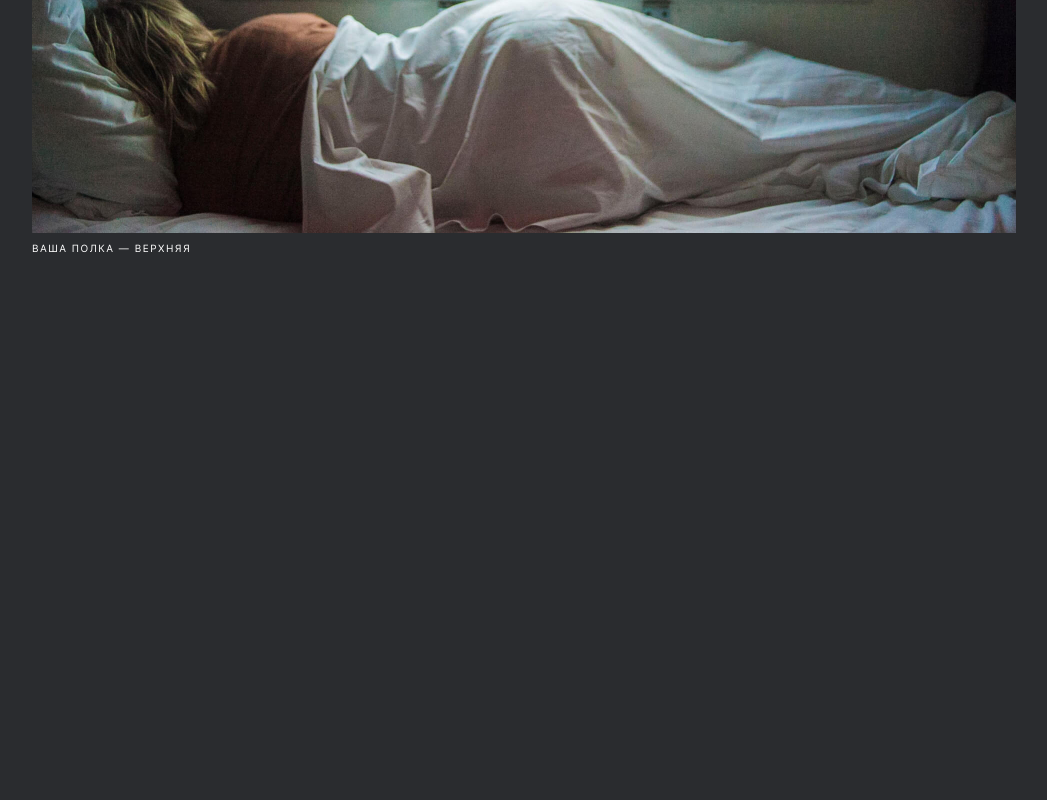
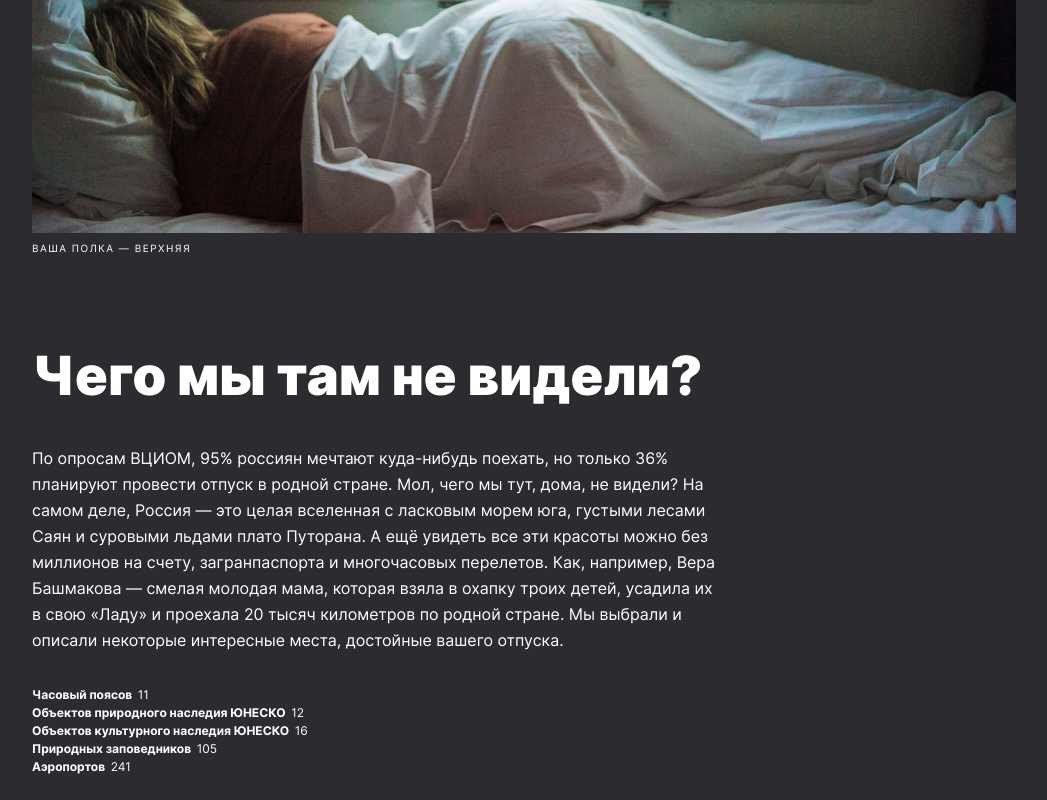
Before and after one commit to davinchi59/russian-travel, a plain HTML site: page index.html in a window 1280 px wide. Shown: the part 886-1686 px from the top of the page, without its empty margins (116-1163 px from the left). Before the commit the page ends 1165 px from the top, so only its background shows below. Drawn offline with Linux system fonts and the light colour scheme.

Commit message:
intro finish

```diff
--- /dev/null
+++ b/blocks/intro/__item/intro__item.css
@@ -0,0 +1,5 @@
+.intro__item {
+	font-weight: 700;
+	font-size: 12px;
+	line-height: 18px;
+}
--- /dev/null
+++ b/blocks/intro/__list/intro__list.css
@@ -0,0 +1,5 @@
+.intro__list {
+	list-style: none;
+	padding: 0;
+	margin: 0;
+}
--- /dev/null
+++ b/blocks/intro/__text/intro__text.css
@@ -0,0 +1,8 @@
+.intro__text {
+	max-width: 690px;
+	font-weight: 400;
+	font-size: 16px;
+	line-height: 26px;
+	margin: 0 0 33px 0;
+	box-sizing: border-box;
+}
--- /dev/null
+++ b/blocks/intro/__title/intro__title.css
@@ -0,0 +1,14 @@
+.intro__title {
+	font-weight: 900;
+	font-size: 54px;
+	line-height: 58px;
+	margin: 0 0 40px 0;
+	box-sizing: border-box;
+}
+
+@media screen and (max-width: 767px) {
+	.intro__title {
+		font-size: 32px;
+		line-height: 35px;
+	}
+}
--- /dev/null
+++ b/blocks/intro/__value/intro__value.css
@@ -0,0 +1,3 @@
+.intro__value {
+	font-weight: 400;
+}
--- /dev/null
+++ b/blocks/intro/intro.css
@@ -0,0 +1,26 @@
+.intro {
+	max-width: 984px;
+	padding-top: 92px;
+	margin: 0 auto;
+	box-sizing: border-box;
+}
+
+@media screen and (max-width: 1279px) {
+	.intro {
+		max-width: 928px;
+	}
+}
+
+@media screen and (max-width: 1023px) {
+	.intro {
+		max-width: 720px;
+		padding-top: 88px;
+	}
+}
+
+@media screen and (max-width: 767px) {
+	.intro {
+		max-width: 100%;
+		padding: 64px 10px 0;
+	}
+}
--- a/blocks/lead/__caption/lead__caption.css
+++ b/blocks/lead/__caption/lead__caption.css
@@ -6,6 +6,7 @@
 	text-transform: uppercase;
 	margin: 0;
 	align-self: flex-start;
+	box-sizing: border-box;
 }
 
 @media screen and (max-width: 768px) {
--- a/index.html
+++ b/index.html
@@ -41,6 +41,44 @@
 					/>
 					<p class="lead__caption">Ваша полка — верхняя</p>
 				</section>
+
+				<section class="intro">
+					<h2 class="intro__title">Чего мы там не видели?</h2>
+					<p class="intro__text">
+						По опросам ВЦИОМ, 95% россиян мечтают куда-нибудь поехать, но только
+						36% планируют провести отпуск в родной стране. Мол, чего мы тут,
+						дома, не видели? На самом деле, Россия — это целая вселенная с
+						ласковым морем юга, густыми лесами Саян и суровыми льдами плато
+						Путорана. А ещё увидеть все эти красоты можно без миллионов на
+						счету, загранпаспорта и многочасовых перелетов. Как, например, Вера
+						Башмакова — смелая молодая мама, которая взяла в охапку троих детей,
+						усадила их в свою «Ладу» и проехала 20 тысяч километров по родной
+						стране. Мы выбрали и описали некоторые интересные места, достойные
+						вашего отпуска.
+					</p>
+					<ul class="intro__list">
+						<li class="intro__item">
+							Часовый поясов&nbsp;
+							<span class="intro__value">11</span>
+						</li>
+						<li class="intro__item">
+							Объектов природного наследия ЮНЕСКО&nbsp;
+							<span class="intro__value">12</span>
+						</li>
+						<li class="intro__item">
+							Объектов культурного наследия ЮНЕСКО&nbsp;
+							<span class="intro__value">16</span>
+						</li>
+						<li class="intro__item">
+							Природных заповедников&nbsp;
+							<span class="intro__value">105</span>
+						</li>
+						<li class="intro__item">
+							Аэропортов&nbsp;
+							<span class="intro__value">241</span>
+						</li>
+					</ul>
+				</section>
 			</main>
 		</div>
 	</body>
--- a/pages/index.css
+++ b/pages/index.css
@@ -18,3 +18,10 @@
 @import url(../blocks/lead/__subtitle/lead__subtitle.css);
 @import url(../blocks/lead/__image/lead__image.css);
 @import url(../blocks/lead/__caption/lead__caption.css);
+
+@import url(../blocks/intro/intro.css);
+@import url(../blocks/intro/__title/intro__title.css);
+@import url(../blocks/intro/__text/intro__text.css);
+@import url(../blocks/intro/__list/intro__list.css);
+@import url(../blocks/intro/__item/intro__item.css);
+@import url(../blocks/intro/__value/intro__value.css);
```
